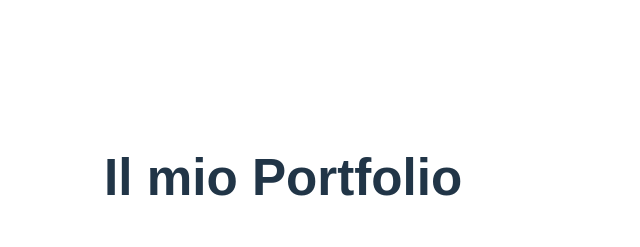
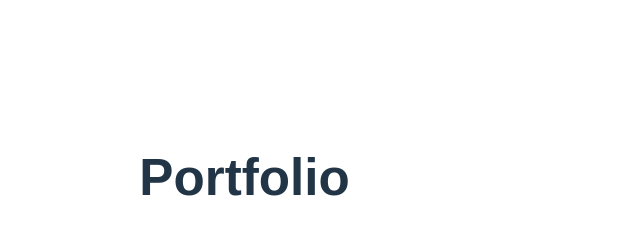
Before and after one commit to SaraMattiato-coder/portfolio, a Vue app: page / in a window 1280 px wide. Shown: the top 247 px of the page, without its empty margins (0-640 px from the left). Built offline with nearby package versions, Linux system fonts and the light colour scheme; what quasar would draw is missing.

Commit message:
Prova Action

```diff
--- a/src/App.vue
+++ b/src/App.vue
@@ -1,6 +1,6 @@
 <template>
   <div id="app">
-    <h1>Il mio Portfolio</h1>
+    <h1>Portfolio</h1>
     <Projects />
   </div>
 </template>
```
